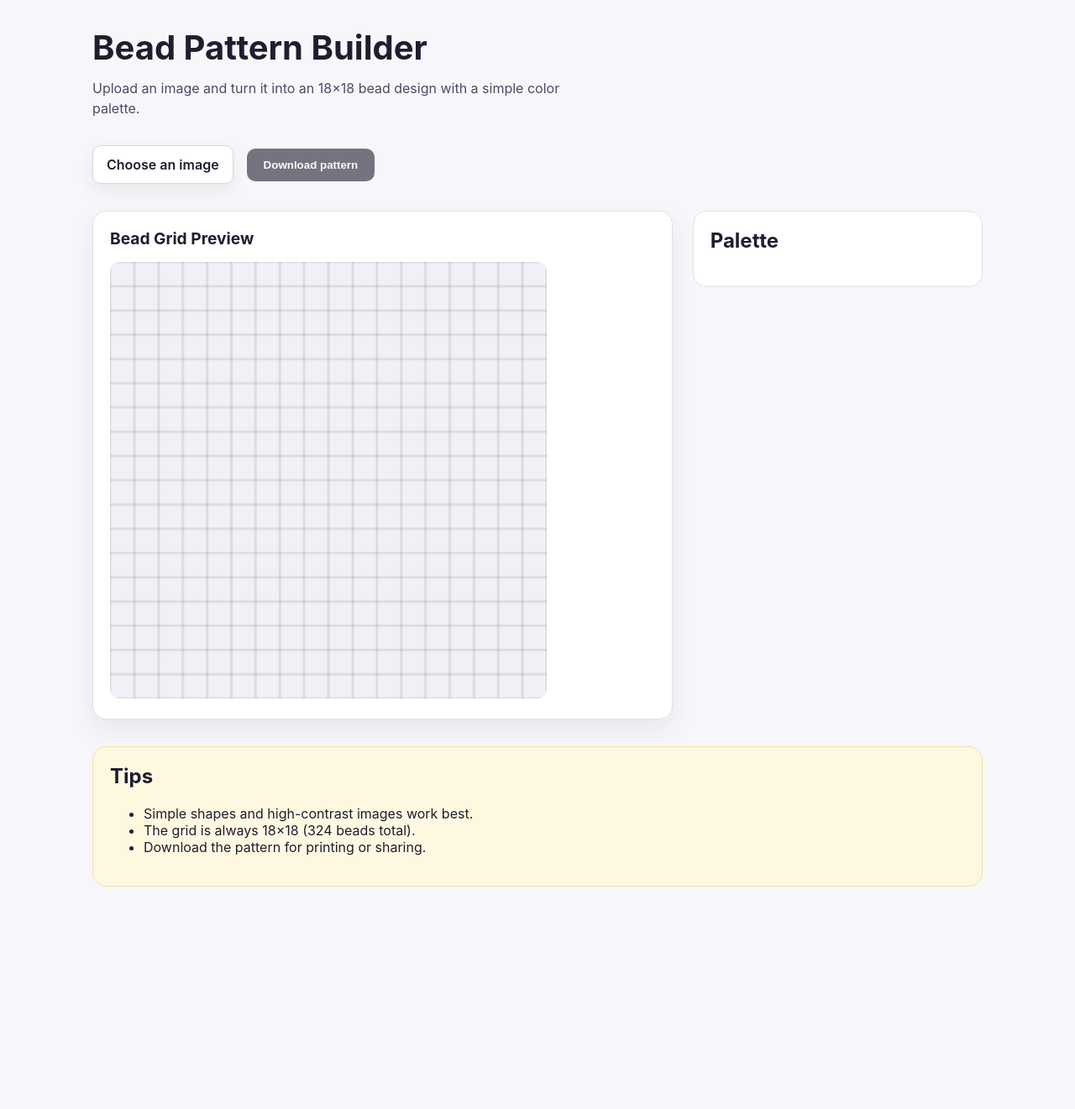
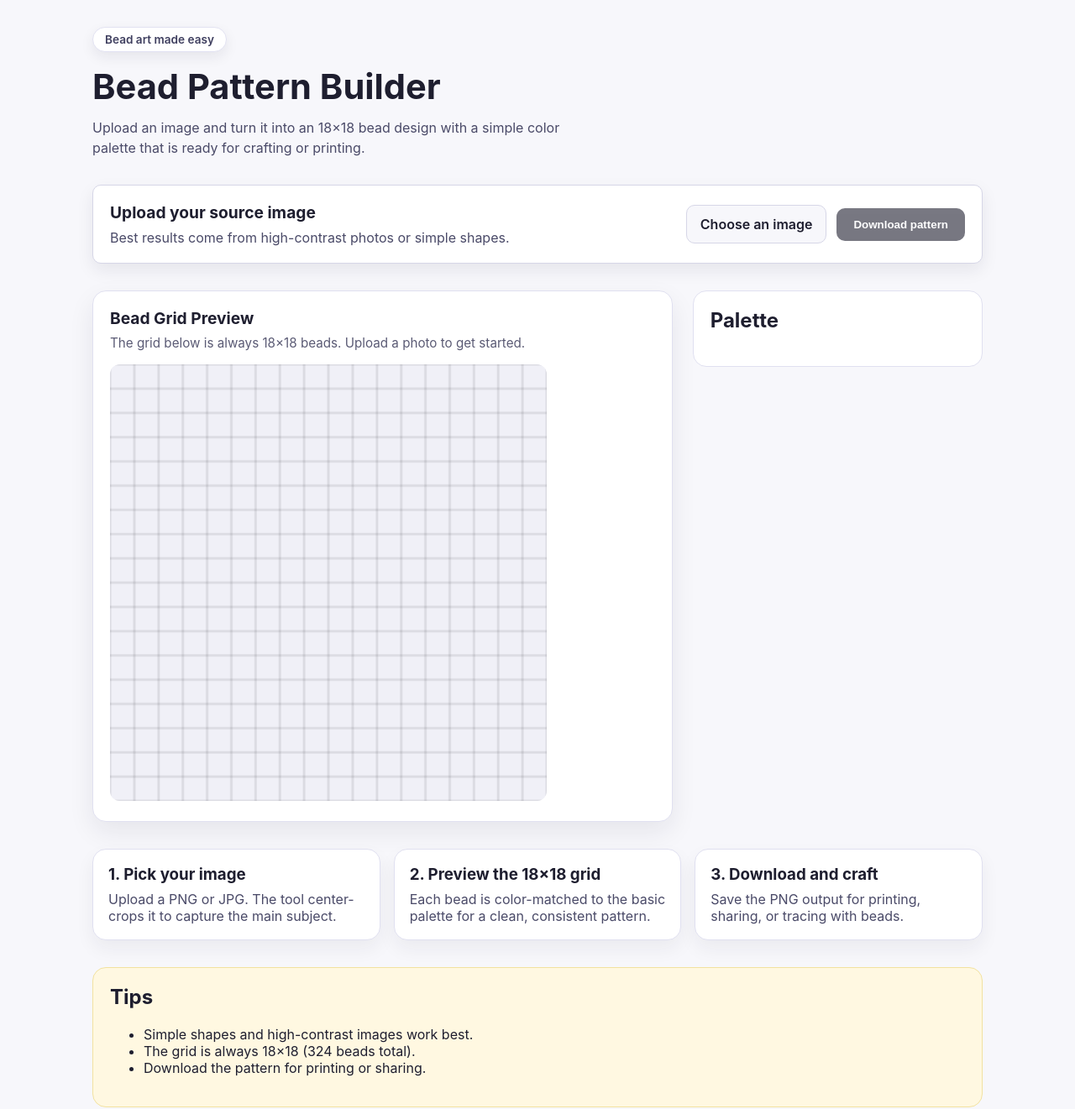
Before and after one commit to mathiasguille/bead-pattern, a plain HTML site: page index.html in a window 1280 px wide. Shown: the whole page at 84% size. Before the commit the page ends 1104 px from the top, so only its background shows below. Drawn offline with Linux system fonts and the light colour scheme.

Commit message:
Improve UI layout and add live preview link

```diff
--- a/index.html
+++ b/index.html
@@ -9,14 +9,21 @@
   <body>
     <main class="page">
       <header class="hero">
+        <span class="eyebrow">Bead art made easy</span>
         <h1>Bead Pattern Builder</h1>
         <p>
           Upload an image and turn it into an 18×18 bead design with a simple
-          color palette.
+          color palette that is ready for crafting or printing.
         </p>
       </header>
 
       <section class="controls">
+        <div class="control-card">
+          <div>
+            <h2>Upload your source image</h2>
+            <p>Best results come from high-contrast photos or simple shapes.</p>
+          </div>
+          <div class="control-actions">
             <label class="upload">
               <span>Choose an image</span>
               <input type="file" id="imageInput" accept="image/*" />
@@ -24,17 +31,45 @@
             <button id="downloadButton" type="button" disabled>
               Download pattern
             </button>
+          </div>
+        </div>
       </section>
 
       <section class="workspace">
         <div class="canvas-wrapper">
           <h2>Bead Grid Preview</h2>
+          <p class="helper-text">
+            The grid below is always 18×18 beads. Upload a photo to get started.
+          </p>
           <canvas id="patternCanvas" width="360" height="360"></canvas>
         </div>
         <aside class="legend">
           <h2>Palette</h2>
           <ul id="paletteList"></ul>
         </aside>
+      </section>
+
+      <section class="steps">
+        <article>
+          <h3>1. Pick your image</h3>
+          <p>
+            Upload a PNG or JPG. The tool center-crops it to capture the main
+            subject.
+          </p>
+        </article>
+        <article>
+          <h3>2. Preview the 18×18 grid</h3>
+          <p>
+            Each bead is color-matched to the basic palette for a clean,
+            consistent pattern.
+          </p>
+        </article>
+        <article>
+          <h3>3. Download and craft</h3>
+          <p>
+            Save the PNG output for printing, sharing, or tracing with beads.
+          </p>
+        </article>
       </section>
 
       <section class="tips">
--- a/styles.css
+++ b/styles.css
@@ -25,9 +25,24 @@ body {
   gap: 32px;
 }
 
+.eyebrow {
+  display: inline-flex;
+  align-items: center;
+  gap: 8px;
+  padding: 6px 14px;
+  border-radius: 999px;
+  background: #ffffff;
+  border: 1px solid #e2e2f2;
+  color: #3f3f5f;
+  font-size: 0.85rem;
+  font-weight: 600;
+  width: fit-content;
+  box-shadow: 0 6px 16px rgba(30, 30, 47, 0.08);
+}
+
 .hero h1 {
-  margin: 0 0 12px;
-  font-size: 2.5rem;
+  margin: 16px 0 12px;
+  font-size: 2.6rem;
 }
 
 .hero p {
@@ -39,8 +54,36 @@ body {
 
 .controls {
   display: flex;
+  flex-direction: column;
+  gap: 20px;
+}
+
+.control-card {
+  display: flex;
   flex-wrap: wrap;
+  justify-content: space-between;
   gap: 16px;
+  padding: 20px;
+  border-radius: 10px;
+  background: #ffffff;
+  border: 1px solid #d6d6e7;
+  box-shadow: 0 8px 20px rgba(30, 30, 47, 0.08);
+}
+
+.control-card h2 {
+  margin: 0 0 8px;
+  font-size: 1.2rem;
+}
+
+.control-card p {
+  margin: 0;
+  color: #4a4a68;
+}
+
+.control-actions {
+  display: flex;
+  flex-wrap: wrap;
+  gap: 12px;
   align-items: center;
 }
 
@@ -50,11 +93,10 @@ body {
   gap: 12px;
   padding: 12px 16px;
   border-radius: 10px;
-  background: #ffffff;
+  background: #f7f7fb;
   border: 1px solid #d6d6e7;
   font-weight: 600;
   cursor: pointer;
-  box-shadow: 0 8px 20px rgba(30, 30, 47, 0.08);
 }
 
 .upload input {
@@ -102,6 +144,12 @@ button:not(:disabled):hover {
   font-size: 1.2rem;
 }
 
+.helper-text {
+  margin: -8px 0 16px;
+  color: #5a5a74;
+  font-size: 0.95rem;
+}
+
 #patternCanvas {
   width: 100%;
   max-width: 520px;
@@ -144,6 +192,30 @@ button:not(:disabled):hover {
   border: 1px solid rgba(0, 0, 0, 0.08);
 }
 
+.steps {
+  display: grid;
+  grid-template-columns: repeat(auto-fit, minmax(220px, 1fr));
+  gap: 16px;
+}
+
+.steps article {
+  background: #ffffff;
+  border-radius: 16px;
+  padding: 18px;
+  border: 1px solid #e0e0f0;
+  box-shadow: 0 10px 22px rgba(30, 30, 47, 0.06);
+}
+
+.steps h3 {
+  margin-top: 0;
+  margin-bottom: 8px;
+}
+
+.steps p {
+  margin: 0;
+  color: #4a4a68;
+}
+
 .tips {
   background: #fff8e1;
   border-radius: 16px;
@@ -159,4 +231,9 @@ button:not(:disabled):hover {
   .workspace {
     grid-template-columns: 1fr;
   }
+
+  .control-card {
+    flex-direction: column;
+    align-items: flex-start;
+  }
 }
```
Also changed, not shown: README.md. Lines whose indentation alone changed are shown as unchanged.
